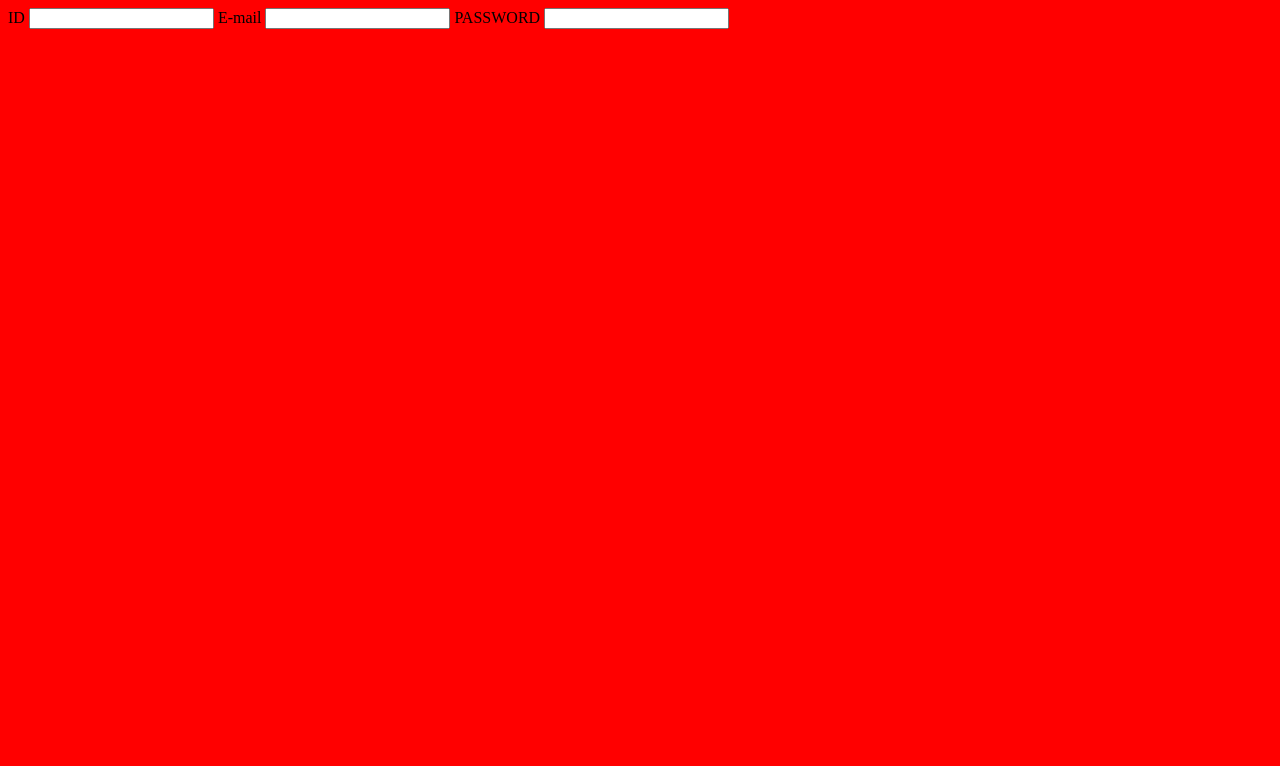
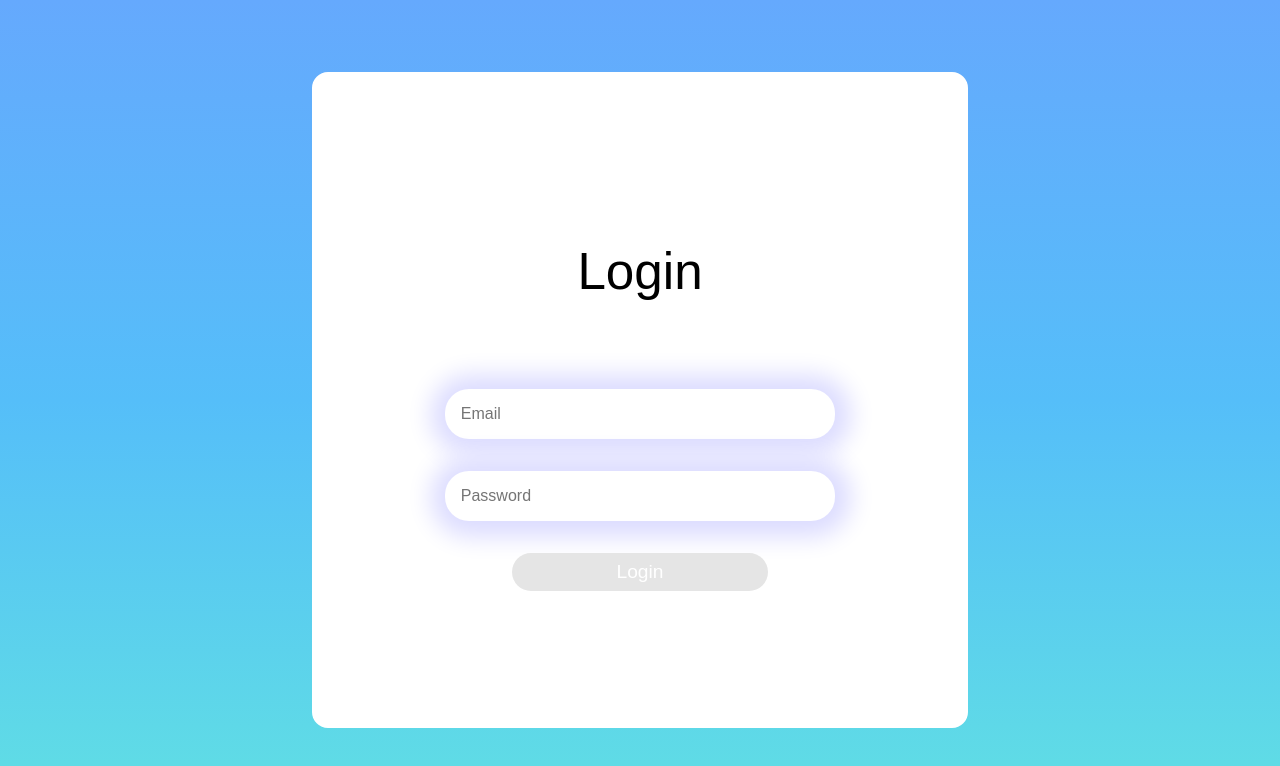
Before and after one commit to WADE-Study-Club/project-JS-Knoa0405, a website: page index.html in a window 1280 px wide. Drawn offline with Linux system fonts and the light colour scheme; a web font is replaced by a local one.

Commit message:
🎨 Implement CSS styles all elements

```diff
--- a/data.json
+++ b/data.json
@@ -4,7 +4,7 @@
       "id": 1,
       "username": "noa",
       "email": "knoa0405@naver.com",
-      "password": 1234,
+      "password": 1234
     }
   ]
 }
--- a/index.html
+++ b/index.html
@@ -5,19 +5,24 @@
   <meta charset="UTF-8">
   <meta name="viewport" content="width=device-width, initial-scale=1.0">
   <title>Document</title>
+  <link rel="stylesheet" href="./src/reset.css" />
   <link rel="stylesheet" href="./src/styles.css" />
+  <link rel="preconnect" href="https://fonts.gstatic.com">
+  <link href="https://fonts.googleapis.com/css2?family=Hammersmith+One&display=swap" rel="stylesheet">
   <script defer src="./src/index.js"></script>
 </head>
 
 <body>
-  <form class="login-form" action="/login" method="post">
-    <label for="login-id">ID</label>
-    <input type="text" id="login-id" name="ID" />
-    <label for="login-email">E-mail</label>
-    <input type="email" id="login-email" name="email" />
-    <label for="login-password">PASSWORD</label>
-    <input type="password" id="login-password" name="password" />
-  </form>
+  <section class="form-container">
+    <h1 class="title">Login</h1>
+    <form class="login-form" action="/login" method="post">
+      <label for="login-email"></label>
+      <input type="email" id="login-email" name="email" placeholder="Email" required />
+      <label for="login-password"></label>
+      <input type="password" id="login-password" name="password" placeholder="Password" required />
+      <button class="login-button" type="submit">Login</button>
+    </form>
+  </section>
 </body>
 
 </html>
--- /dev/null
+++ b/src/reset.css
@@ -0,0 +1,43 @@
+html, body, div, span, applet, object, iframe,
+h1, h2, h3, h4, h5, h6, p, blockquote, pre,
+a, abbr, acronym, address, big, cite, code,
+del, dfn, em, img, ins, kbd, q, s, samp,
+small, strike, strong, sub, sup, tt, var,
+b, u, i, center,
+dl, dt, dd, ol, ul, li,
+fieldset, form, label, legend,
+table, caption, tbody, tfoot, thead, tr, th, td,
+article, aside, canvas, details, embed,
+figure, figcaption, footer, header, hgroup,
+menu, nav, output, ruby, section, summary,
+time, mark, audio, video {
+	margin: 0;
+	padding: 0;
+	border: 0;
+	font-size: 100%;
+	font: inherit;
+	vertical-align: baseline;
+}
+/* HTML5 display-role reset for older browsers */
+article, aside, details, figcaption, figure,
+footer, header, hgroup, menu, nav, section {
+	display: block;
+}
+body {
+	line-height: 1;
+}
+ol, ul {
+	list-style: none;
+}
+blockquote, q {
+	quotes: none;
+}
+blockquote:before, blockquote:after,
+q:before, q:after {
+	content: '';
+	content: none;
+}
+table {
+	border-collapse: collapse;
+	border-spacing: 0;
+}
--- a/src/styles.css
+++ b/src/styles.css
@@ -1,3 +1,62 @@
 body {
-  background : red;
+  font-family: 'Hammersmith One', sans-serif;
+  width: 100vw;
+  height: 100vh;
+  background-image : linear-gradient(#65a9fd,#55bef9,#60dee4);
+  display: flex;
+  justify-content: center;
+  align-items: center;
 }
+
+section.form-container {
+  display : flex;
+  flex-direction: column;
+  justify-content: center;
+  align-items: center;
+  width: 50vw;
+  height: 80vh;
+  border : 0.5rem solid #fff;
+  border-radius: 1rem;
+  background : #fff;
+}
+
+h1.title {
+  margin-top : 20%;
+  font-size: 4vw;
+}
+
+form.login-form {
+  display : flex;
+  flex-direction: column;
+  justify-content: center;
+  align-items: center;
+  width: 50vw;
+  height: 80vh;
+  max-width: 80%;
+  max-height: 60%;
+}
+
+form > input {
+  font-size: 1rem;
+  padding : 1rem;
+  width: 70%;
+  margin-bottom : 2rem;
+  border : none;
+  border-radius: 1.5rem;
+  box-shadow: 1px 1px 25px 15px #dcdcff ;
+}
+
+form > button.login-button {
+  width: 50%;
+  border: none;
+  border-radius: 1.5rem;
+  padding : 0.5rem;
+  background-color: #e5e5e5;
+  font-size : 1.2rem;
+  color: #fff;
+  cursor: pointer;
+}
+
+form > button.login-button:hover {
+  background-color: #d3d3d3;
+}
```
Also changed, not shown: package.json (added, +23 -0 lines), src/mountain.jpg (added).
